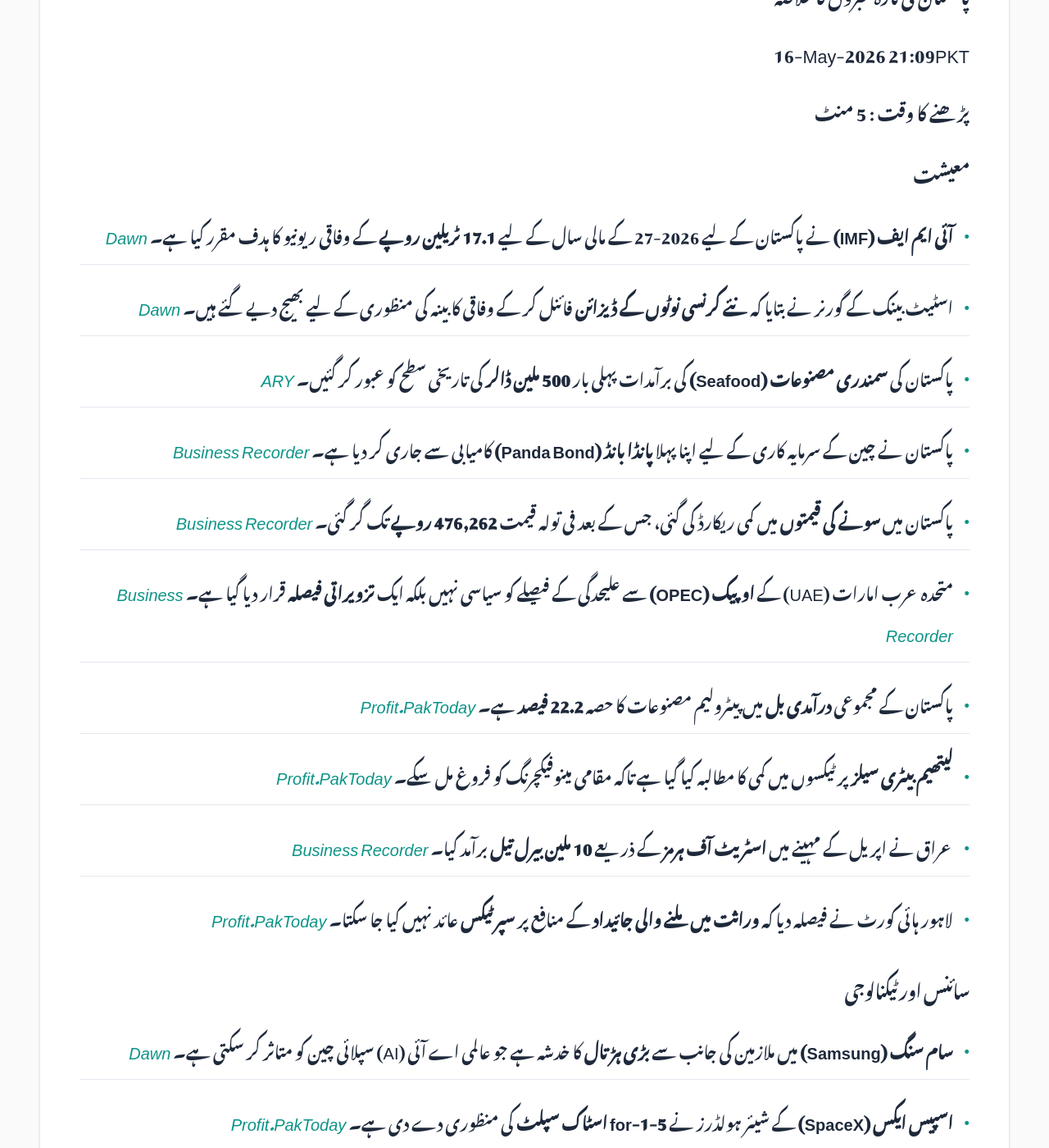
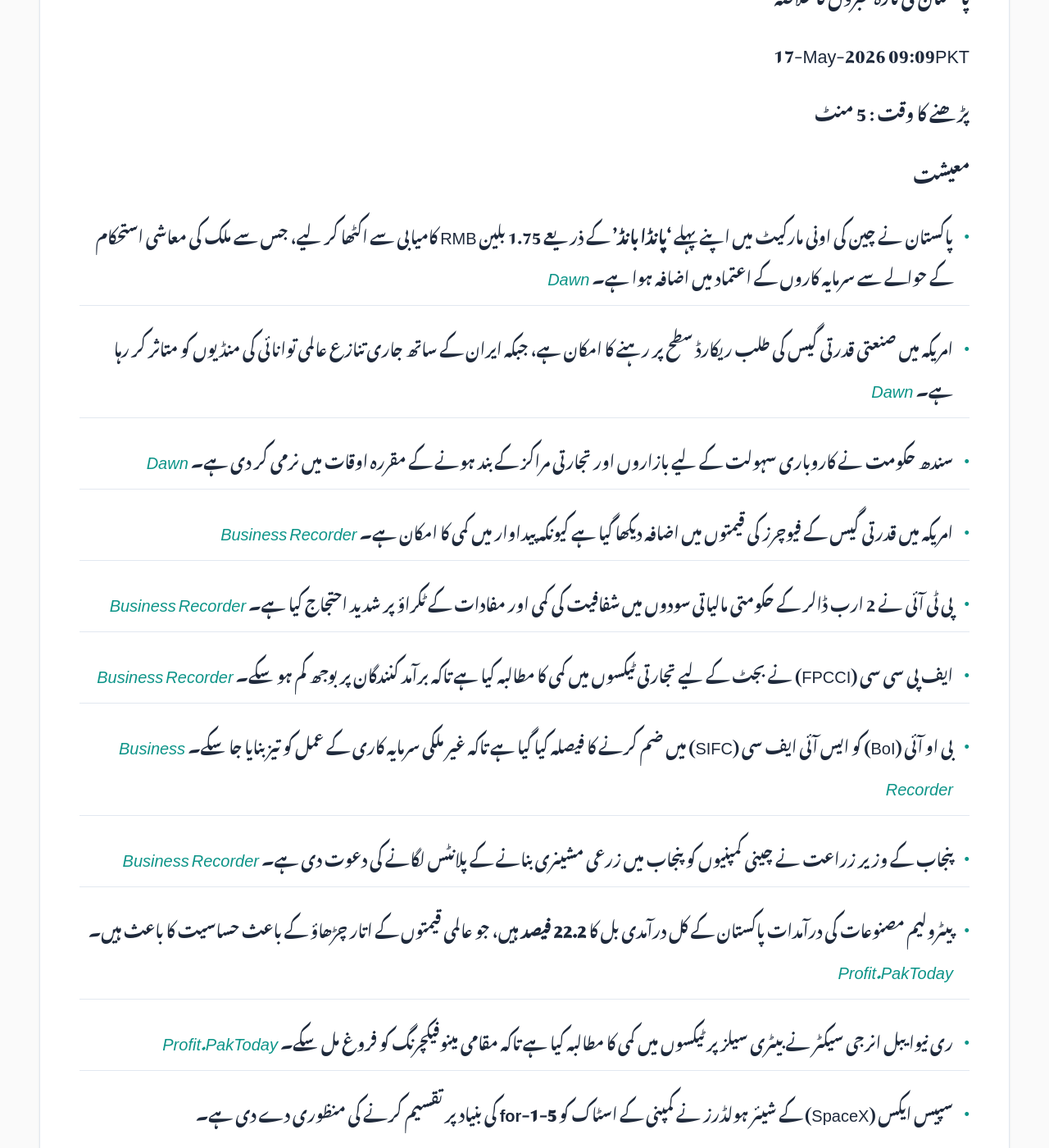
Before and after one commit to zsubzwary/news, a Jekyll site: the page built from ur/index.md, in a window 1280 px wide and 1400 px high, scrolled down 354 px. Shown: the whole window at 82% size. Built offline with Jekyll 4.4.1, drawn with Linux system fonts in a browser that asks for light colours; some web fonts are replaced; comment, search, counter and statistics services are not loaded; some of the changed text lies outside the part shown.

Commit message:
DateTime; 2026-05-17T04:09:55.100Z

```diff
--- a/ur/index.md
+++ b/ur/index.md
@@ -7,54 +7,57 @@ rtl: true
 
 پاکستان کی تازہ خبروں کا خلاصہ
 
- &lrm; 16-May-2026 21:09PKT
+ &lrm; 17-May-2026 09:09PKT
 
 پڑھنے کا وقت : 5 منٹ
 
 ### معیشت
-- **آئی ایم ایف (IMF)** نے پاکستان کے لیے 2026-27 کے مالی سال کے لیے **17.1 ٹریلین روپے** کے وفاقی ریونیو کا ہدف مقرر کیا ہے۔ *[Dawn](https://www.dawn.com/news/2000619/imf-sets-rs17.1tr-federal-revenue-target-for-2026-27)*
-- اسٹیٹ بینک کے گورنر نے بتایا کہ **نئے کرنسی نوٹوں کے ڈیزائن** فائنل کر کے وفاقی کابینہ کی منظوری کے لیے بھیج دیے گئے ہیں۔ *[Dawn](https://www.dawn.com/news/2000617/new-banknote-designs-await-cabinet-nod)*
-- پاکستان کی **سمندری مصنوعات (Seafood)** کی برآمدات پہلی بار **500 ملین ڈالر** کی تاریخی سطح کو عبور کر گئیں۔ *[ARY](https://arynews.tv/pakistans-seafood-exports-net-historic-500-million-milestone)*
-- پاکستان نے چین کے سرمایہ کاری کے لیے اپنا پہلا **پانڈا بانڈ (Panda Bond)** کامیابی سے جاری کر دیا ہے۔ *[Business Recorder](https://www.brecorder.com/news/40421423/pakistans-entry-into-chinas-capital-market-marks-new-era-of-financial-cooperation-says-aurangzeb)*
-- پاکستان میں **سونے کی قیمتوں** میں کمی ریکارڈ کی گئی، جس کے بعد فی تولہ قیمت **476,262 روپے** تک گر گئی۔ *[Business Recorder](https://www.brecorder.com/news/40421416/gold-price-per-tola-drops-rs600-in-pakistan)*
-- متحدہ عرب امارات (UAE) کے **اوپیک (OPEC)** سے علیحدگی کے فیصلے کو سیاسی نہیں بلکہ ایک **تزویراتی فیصلہ** قرار دیا گیا ہے۔ *[Business Recorder](https://www.brecorder.com/news/40421420/uae-says-opec-opec-exit-was-sovereign-strategic-decision-not-political-move)*
-- پاکستان کے مجموعی **درآمدی بل** میں پیٹرولیم مصنوعات کا حصہ **22.2 فیصد** ہے۔ *[Profit.PakToday](https://profit.pakistantoday.com.pk/2026/05/16/petroleum-imports-account-for-22-2-of-pakistans-import-bill-says-aurangzeb/)*
-- **لیتھیم بیٹری سیلز** پر ٹیکسوں میں کمی کا مطالبہ کیا گیا ہے تاکہ مقامی مینوفیکچرنگ کو فروغ مل سکے۔ *[Profit.PakToday](https://profit.pakistantoday.com.pk/2026/05/16/renewable-energy-sector-seeks-tax-cuts-on-lithium-battery-cells-to-support-local-manufacturing/)*
-- عراق نے اپریل کے مہینے میں **اسٹریٹ آف ہرمز** کے ذریعے **10 ملین بیرل تیل** برآمد کیا۔ *[Business Recorder](https://www.brecorder.com/news/40421413/iraq-exported-10-million-barrels-of-oil-in-april-through-strait-of-hormuz)*
-- لاہور ہائی کورٹ نے فیصلہ دیا کہ **وراثت میں ملنے والی جائیداد** کے منافع پر **سپر ٹیکس** عائد نہیں کیا جا سکتا۔ *[Profit.PakToday](https://profit.pakistantoday.com.pk/2026/05/16/lahore-high-court-rules-super-tax-cannot-apply-to-zero-tax-inherited-property-gains/)*
+- پاکستان نے چین کی اونی مارکیٹ میں اپنے پہلے **'پانڈا بانڈ'** کے ذریعے 1.75 بلین RMB کامیابی سے اکٹھا کر لیے، جس سے ملک کی معاشی استحکام کے حوالے سے سرمایہ کاروں کے اعتماد میں اضافہ ہوا ہے۔ *[Dawn](https://www.dawn.com/news/2000818/situationer-panda-bond-financial-breathing-space-or-catalyst-for-reform)*
+- امریکہ میں صنعتی قدرتی گیس کی طلب ریکارڈ سطح پر رہنے کا امکان ہے، جبکہ ایران کے ساتھ جاری تنازع عالمی توانائی کی منڈیوں کو متاثر کر رہا ہے۔ *[Dawn](https://www.dawn.com/news/2000744/iran-conflict-reshapes-energy-markets-as-us-gas-demand-surges)*
+- سندھ حکومت نے کاروباری سہولت کے لیے بازاروں اور تجارتی مراکز کے بند ہونے کے مقررہ اوقات میں نرمی کر دی ہے۔ *[Dawn](https://www.dawn.com/news/2000676/sindh-lifts-curbs-on-market-timings-minister-says-step-taken-to-facilitate-businesses-citizens)*
+- امریکہ میں قدرتی گیس کے فیوچرز کی قیمتوں میں اضافہ دیکھا گیا ہے کیونکہ پیداوار میں کمی کا امکان ہے۔ *[Business Recorder](https://www.brecorder.com/news/40421451/us-natural-gas-futures-climb-as-output-drops)*
+- پی ٹی آئی نے 2 ارب ڈالر کے حکومتی مالیاتی سودوں میں شفافیت کی کمی اور مفادات کے ٹکراؤ پر شدید احتجاج کیا ہے۔ *[Business Recorder](https://www.brecorder.com/news/40421454/usd2bn-sovereign-financing-deals-pti-condemns-lack-of-transparency)*
+- ایف پی سی سی (FPCCI) نے بجٹ کے لیے تجارتی ٹیکسوں میں کمی کا مطالبہ کیا ہے تاکہ برآمد کنندگان پر بوجھ کم ہو سکے۔ *[Business Recorder](https://www.brecorder.com/news/40421456/budget-proposals-fpcci-demands-cut-in-taxation-rates)*
+- بی او آئی (BoI) کو ایس آئی ایف سی (SIFC) میں ضم کرنے کا فیصلہ کیا گیا ہے تاکہ غیر ملکی سرمایہ کاری کے عمل کو تیز بنایا جا سکے۔ *[Business Recorder](https://www.brecorder.com/news/40421466/govt-moves-to-merge-boi-into-sifc)*
+- پنجاب کے وزیر زراعت نے چینی کمپنیوں کو پنجاب میں زرعی مشینری بنانے کے پلانٹس لگانے کی دعوت دی ہے۔ *[Business Recorder](https://www.brecorder.com/news/40421467/chinese-firms-urged-to-set-up-agri-machinery-plants-in-punjab)*
+- پیٹرولیم مصنوعات کی درآمدات پاکستان کے کل درآمدی بل کا **22.2 فیصد** ہیں، جو عالمی قیمتوں کے اتار چڑھاؤ کے باعث حساسیت کا باعث ہیں۔ *[Profit.PakToday](https://profit.pakistantoday.com.pk/2026/05/16/petroleum-imports-account-for-22-2-of-pakistans-import-bill-says-aurangzeb/)*
+- ری نیوایبل انرجی سیکٹر نے بیٹری سیلز پر ٹیکسوں میں کمی کا مطالبہ کیا ہے تاکہ مقامی مینوفیکچرنگ کو فروغ مل سکے۔ *[Profit.PakToday](https://profit.pakistantoday.com.pk/2026/05/16/renewable-energy-sector-seeks-tax-cuts-on-lithium-battery-cells-to-support-local-manufacturing/)*
+- سپیس ایکس (SpaceX) کے شیئر ہولڈرز نے کمپنی کے اسٹاک کو **5-for-1** کی بنیاد پر تقسیم کرنے کی منظوری دے دی ہے۔ *[Profit.PakToday](https://profit.pakistantoday.com.pk/2026/05/16/spacex-shareholders-approve-5-for-1-stock-split-bloomberg-news-reports/)*
 
 ### سائنس اور ٹیکنالوجی
-- **سام سنگ (Samsung)** میں ملازمین کی جانب سے **بڑی ہڑتال** کا خدشہ ہے جو عالمی اے آئی (AI) سپلائی چین کو متاثر کر سکتی ہے۔ *[Dawn](https://www.dawn.com/news/2000697/at-samsung-the-global-ai-boom-has-spurred-a-looming-strike-and-deep-divisions)*
-- **اسپیس ایکس (SpaceX)** کے شیئر ہولڈرز نے **5-for-1 اسٹاک سپلٹ** کی منظوری دے دی ہے۔ *[Profit.PakToday](https://profit.pakistantoday.com.pk/2026/05/16/spacex-shareholders-approve-5-for-1-stock-split-bloomberg-news-reports/)*
+- کراچی کے میئر نے فضائی آلودگی کے معیار کی معلومات فراہم کرنے کے لیے **'ایئر کوالٹی ڈسپلے پراجیکٹ'** کا افتتاح کیا۔ *[Business Recorder](https://www.brecorder.com/news/40421460/mayor-opens-air-quality-display-project)*
+- خیبرپور میں کیمیکل سائنس کے بین الاقوامی موضوع پر کانفرنس کا آغاز ہوا جس میں عالمی ماہرین شریک ہوئے۔ *[Business Recorder](https://www.brecorder.com/news/40421462/2nd-iccs-ma-2026-begins-at-salu-khairpur)*
+- صدر پاکستان نے عالمی ٹیلی کمیونیکیشن اور انفارمیشن سوسائٹی کے دن پر ڈیجیٹل کنیکٹیویٹی کی اہمیت پر زور دیا۔ *[Business Recorder](https://www.brecorder.com/news/40421470/president-extends-greetings-to-telecommunications-community)*
 
 ### سیاست
-- وزیر قانون اعظم نذیر ترار کے مطابق فی الحال **28 ویں آئینی ترمیم** کا کوئی امکان نظر نہیں آتا۔ *[Dawn](https://www.dawn.com/news/2000722/law-minister-tarar-sees-no-indication-of-28th-amendment-for-now)*
+- پاکستان نے امریکہ اور ایران کے درمیان مذاکرات کی بحالی کے لیے ایک نئی کوشش شروع کی ہے۔ *[Dawn](https://www.dawn.com/news/2000823/pakistan-makes-fresh-bid-to-revive-us-iran-talks)*
+- پی ٹی آئی کی قیادت نے پارٹی کے اندرونی اختلافات کے عزائم کو مسترد کرتے ہوئے عمران خان کے ساتھ اتحاد کا دعویٰ کیا ہے۔ *[Dawn](https://www.dawn.com/news/2000822/pti-says-all-united-behind-imran-as-insiders-claim-internal-rifts)*
+- خیبر پختونخوا کے گورنر نے صوبائی کابینہ میں **18 نئے ارکان** کی شمولیت کی منظوری دے دی ہے۔ *[Dawn](https://www.dawn.com/news/2000820/kp-cabinet-expands-as-governor-okays-summary)*
+- بھارت کے زیرِ انتظام کشمیر کے رہنماؤں نے پاکستان کے ساتھ امن مذاکرات کے مطالبے کی حمایت شروع کر دی ہے۔ *[Dawn](https://www.dawn.com/news/2000813/india-pakistan-dialogue-push-gains-steam-in-held-kashmir-too)*
+- وزیراعظم شہباز شریف نے فلسطینی ریاست کی حمایت کا اعادہ کیا ہے۔ *[Business Recorder](https://www.brecorder.com/news/40421472/78th-nakba-anniversary-shehbaz-reaffirms-resolute-support-for-palestinian-state)*
+- برکس (BRICS) ممالک کے اجلاس میں ایران اور متحدہ عرب امارات کے درمیان اختلافات کی وجہ سے مشترکہ بیان جاری نہیں ہو سکا۔ *[Profit.PakToday](https://profit.pakistantoday.com.pk/2026/05/16/brics-talks-end-without-joint-statement-exposing-divisions-over-war-in-iran/)*
 
 ### قومی
-- مبینہ ڈرگ کوئین پن **انمل** کو منشیات اور غیر قانونی اسلحہ کے کیس میں **22 مئی** تک پولیس تحویل میں دے دیا گیا۔ *[Dawn](https://www.dawn.com/news/2000709/alleged-drug-queenpin-anmol-remanded-into-police-custody-till-may-22-in-narcotics-case)*
-- سندھ حکومت نے **بازاروں اور کاروباری مراکز** کے لیے مقررہ اوقات کی پابندی ختم کر دی ہے۔ *[Dawn](https://www.dawn.com/news/2000676/sindh-lifts-curbs-on-market-timings-minister-says-step-taken-to-facilitate-businesses-citizens)*
-- بنوں میں دہشت گردوں کے خلاف **"آپریشن ریوینج آف دی مارٹرز"** کا آغاز کر دیا گیا ہے۔ *[Dawn](https://www.dawn.com/news/2000719/police-peace-committee-in-bannu-launches-operation-against-militants)*
-- **آغا خان** کے گلگت بلتستان کے دورے کے لیے تمام تیاریاں مکمل کر لی گئی ہیں۔ *[Dawn](https://www.dawn.com/news/2000623/gilgit-baltistan-readies-for-aga-khans-visit)*
-- وفاقی وزیر مواصلات نے ہائی وے منصوبوں میں تاخیر پر **صوبائی حکومتوں** کو ذمہ دار قرار دیا ہے۔ *[Profit.PakToday](https://profit.pakistantoday.com.pk/2026/05/16/communications-minister-blames-provinces-for-delays-in-highway-projects/)*
-- حکومت نے **ریکوڈک پروجیکٹ** پر کام کرنے والی امریکی کمپنیوں کو مکمل **سیکیورٹی فراہم کرنے** کا یقین دلایا ہے۔ *[Profit.PakToday](https://profit.pakistantoday.com.pk/2026/05/16/pakistan-assures-security-for-us-companies-working-on-reko-diq-project/)*
+- منشیات کے کیس میں ملزمہ انمل عرف پنکی کو پولیس تحویل میں بھیج دیا گیا ہے۔ *[Dawn](https://www.dawn.com/news/2000709/alleged-drug-queenpin-anmol-remanded-into-police-custody-till-may-22-in-narcotics-case)*
+- بلوچستان کے علاقوں میں دہشت گردوں کے حملوں میں ایک خاتون پولیس کانسٹیبل اور ایک شاعر ہلاک ہو گئے۔ *[Dawn](https://www.dawn.com/news/2000821/woman-cop-poet-killed-in-balochistan-attacks)*
+- وفاقی دارالحکومت اسلام آباد میں ایک ہفتے کے دوران **40 سے زائد** جرائم کے واقعات رپورٹ ہوئے۔ *[Business Recorder](https://www.brecorder.com/news/40421471/capital-has-witnessed-over-40-incidents-of-crime-within-one-week)*
+- بنوں میں پولیس کے آپریشن کے دوران پانچ دہشت گرد ہلاک کر دیے گئے۔ *[Dawn](https://www.dawn.com/news/2000719/bannu-police-kill-five-militants-after-launching-operation-in-district)*
+- وفاقی وزیر برائے مواصلات نے شاہراہوں کے منصوبوں میں تاخیر کا ذمہ دار صوبائی حکومتوں کو ٹھہرایا ہے۔ *[Profit.PakToday](https://profit.pakistantoday.com.pk/2026/05/16/communications-minister-blames-provinces-for-delays-in-highway-projects/)*
+- پروفیسر ڈاکٹر سرور محمد خواجہ کو **ستارہ امتیاز** سے نوازا گیا۔ *[Business Recorder](https://www.brecorder.com/news/40421473/prof-dr-sarwar-muhammad-khawaja-given-sitara-e-imtiaz)*
 
 ### بین الاقوامی
-- برطانیہ میں **انتہا پسندوں اور مخالف مظاہرین** کے درمیان احتجاج کے باعث پولیس نے بڑے آپریشن کا منصوبہ بنایا ہے۔ *[Dawn](https://www.dawn.com/news/2000715/uk-police-brace-for-far-right-rally-and-counter-demonstration)*
-- تھائی لینڈ میں **ٹرین اور بس کے ٹکراؤ** کے نتیجے میں کم از کم **آٹھ افراد ہلاک** ہو گئے۔ *[Dawn](https://www.dawn.com/news/2000716/at-least-eight-dead-25-injured-in-train-collision-that-sparks-bus-fire-in-thailand)*
-- اسرائیلی حملے میں **حماس کے عسکری سربراہ** عزالدین الحداد ہلاک ہو گئے ہیں۔ *[Dawn](https://www.dawn.com/news/2000705/hamas-confirms-killing-of-military-chief-after-israeli-strike)*
-- امریکی صدر ڈونلڈ ٹرمپ کا دعویٰ ہے کہ **آئی ایس آئی ایس کے دوسرے نمبر کے کمانڈر** کو امریکی اور نائیجیرین افواج نے ختم کر دیا ہے۔ *[Dawn](https://www.dawn.com/news/2000662/trump-says-isis-second-in-command-abu-bilal-al-minuki-eliminated)*
-- روسی صدر **ولادیمیر پیوٹن** کا جلد ہی **چین کا دو روزہ دورہ** ہے۔ *[Dawn](https://www.dawn.com/news/2000686/putin-to-visit-china-on-may-19-20-to-further-strengthen-comprehensive-partnership)*
-- ڈونلڈ ٹرمپ کے دورہ چین کے بعد امریکہ اور چین کے درمیان **معاشی اور اسٹریٹجک تعطل** برقرار ہے۔ *[Dawn](https://www.dawn.com/news/2000721/trump-returns-from-china-with-stability-and-a-stalemate)*
-- **بی آر آئی سی ایس (BRICS)** اجلاس کے دوران ایران اور متحدہ عرب امارات کے اختلافات کی وجہ سے کوئی **مشترکہ اعلامیہ** جاری نہیں ہو سکا۔ *[Profit.PakToday](https://profit.pakistantoday.com.pk/2026/05/16/brics-talks-end-without-joint-statement-exposing-divisions-over-war-in-iran/)*
+- لبنان پر اسرائیلی حملوں کے نتیجے میں معصوم شہریوں کا جانی نقصان ہو رہا ہے اور یوٹیلیٹی مراکز کو نشانہ بنایا جا رہا ہے۔ *[Dawn](https://www.dawn.com/news/2000816/extended-truce-fails-to-stop-israeli-attacks-on-lebanon)*
+- اسرائیل کی بمبار کے نتیجے میں حماس کا فوجی سربراہ عزالدین الحداد ہلاک ہو گیا۔ *[Dawn](https://www.dawn.com/news/2000705/hamas-confirms-killing-of-military-chief-after-israeli-strike)*
+- امریکی صدر ڈونلڈ ٹرمپ کے مطابق داعش کا دوسرا بڑا کمانڈر ابو بلال المنکی ایک آپریشن میں ہلاک کر دیا گیا ہے۔ *[Dawn](https://www.dawn.com/news/2000662/trump-says-isis-second-in-command-abu-bilal-al-minuki-eliminated)*
+- برطانیہ میں انتہا پسندوں اور ان کے مخالفین کے درمیان احتجاج کے دوران پولیس کو بڑے آپریشن کرنے پڑے۔ *[Dawn](https://www.dawn.com/news/2000715/tens-of-thousands-turn-out-for-uk-far-right-rally-counter-protest)*
+- تھائی لینڈ میں ایک ٹرین اور بس کے ٹکرانے کے نتیجے میں کم از کم آٹھ افراد ہلاک ہو گئے۔ *[Dawn](https://www.dawn.com/news/2000716/at-least-eight-dead-25-injured-in-train-collision-that-sparks-bus-fire-in-thailand)*
 
 ### کھیل
-- بنگلہ دیشی کرکٹر **لٹن داس** کی شاندار سنچری نے ٹیم کو پاکستان کے خلاف ٹیسٹ میں **278 رنز** تک پہنچا دیا۔ *[Dawn](https://www.dawn.com/news/2000724/littons-rearguard-ton-propels-bangladesh-to-278-in-pakistan-test)*
-- **فاطمہ ثنا** کو پاکستان کی خواتین ٹیم کا کپتان مقرر کر دیا گیا ہے۔ *[Dawn](https://www.dawn.com/news/2000687/fatima-sana-to-lead-womens-side-as-pcb-announces-squad-for-t20-world-cup-ireland-tri-series)*
-- بھارتی کرکٹر **وراٹ کوہلی** نے کہا ہے کہ وہ 2027 کا ورلڈ کپ صرف تب کھیلیں گے اگر وہ ٹیم میں **اہم کردار** ادا کر سکیں۔ *[Dawn](https://www.dawn.com/news/2000671/indian-cricketer-kohli-to-play-2027-world-cup-only-if-he-can-add-value)*
-- پاکستانی فاسٹ بولر **حسن علی** کو بنگلہ دیش کے خلاف ٹیسٹ کے دوران **سر کی چوٹ** لگی۔ *[Business Recorder](https://www.brecorder.com/news/40421417/hasan-ali-resumes-bowling-after-head-injury-scare-against-bangladesh)*
-- **فٹ بال (FIFA)** حکام ایران کے ورلڈ کپ میں شرکت کے حوالے سے ایرانی فیڈریشن سے ملاقات کریں گے۔ *[Business Recorder](https://www.brecorder.com/news/40421414/fifa-officials-to-meet-iranian-fa-to-discuss-world-cup-on-saturday-says-source)*
+- بنگلہ دیش کے لٹن داس نے پاکستان کے خلاف ٹیسٹ میچ میں شاندار سنچری بنائی۔ *[Dawn](https://www.dawn.com/news/2000724/littons-rearguard-ton-propels-bangladesh-to-278-in-pakistan-test)*
+- ہری کین نے میچ کے اختتام پر ہیٹ ٹرک کر کے اپنی ٹیم کی جیت میں اہم کردار ادا کیا۔ *[ARY](https://arynews.tv/harry-kane-grabs-hat-trick-as-champions-bayern-crush-cologne-5-1-in-season-finale)*
+
+### صحت
+- بلوچستان حکومت نے اسٹیٹ لائف کے ساتھ مل کر **'پیپلز ہیلتھ پروگرام'** شروع کرنے کا معاہدہ کیا ہے، جس سے سرکاری ملازمین کو طبی سہولیات ملیں گی۔ *[Business Recorder](https://www.brecorder.com/news/40421457/balochistan-govt-slic-ink-deal-to-launch-peoples-health-program)*
 
 ### دیگر
-- **ڈریک (Drake)** نے ایک ساتھ **تین نئے البمز** ریلیز کر دیے ہیں۔ *[Business Recorder](https://www.brecorder.com/news/40421410/drake-drops-three-albums-at-once)*
-- مشہور اداکار **جان ٹراولٹا** کو کین فلم فیسٹیول میں **لائف ٹائم اچیومنٹ ایوارڈ** سے نوازا گیا۔ *[Business Recorder](https://www.brecorder.com/news/40421411/beyond-the-oscar-travolta-gets-surprise-cannes-prize)*
-- گیمنگ کی دنیا میں **فورٹ نائٹ (Fortnite)** نے **اسٹار وارز** کے نئے نقشے متعارف کروائے ہیں۔ *[ARY](https://arynews.tv/fortnite-unleashes-epic-star-wars-maps)*
+- آل پاکستان نیوز سوسائٹی (APNS) نے معروف صحافی الطاف قریشی کی وفات پر گہرے دکھ کا اظہار کیا ہے۔ *[Business Recorder](https://www.brecorder.com/news/40421458/apns-condoles-demise-of-altaf-qureshi)*
```
